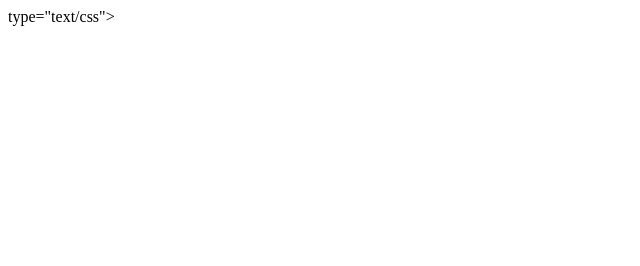
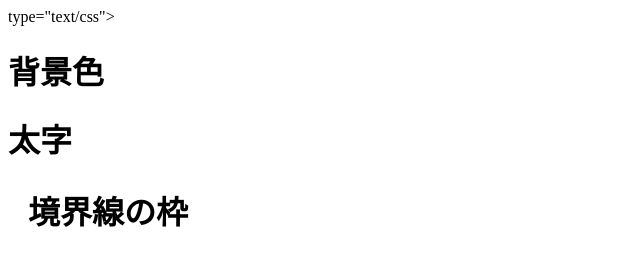
Before and after one commit to shunsuke-moai/2016web1-4, a plain HTML site: page index.html in a window 1280 px wide. Shown: the whole page, without its empty margins (0-640 px from the left). Drawn offline with Linux system fonts and the light colour scheme.

Commit message:
Update index.html

```diff
--- a/index.html
+++ b/index.html
@@ -6,6 +6,8 @@
  <link rel="stylesheet" href="css/default.css"> type="text/css">
 </head>
 <body>
-
+ <h1>背景色</h1>
+ <h1 id="id">太字</h1>
+ <h1 class="class">境界線の枠</h1>
 </body>
 </html>
```
